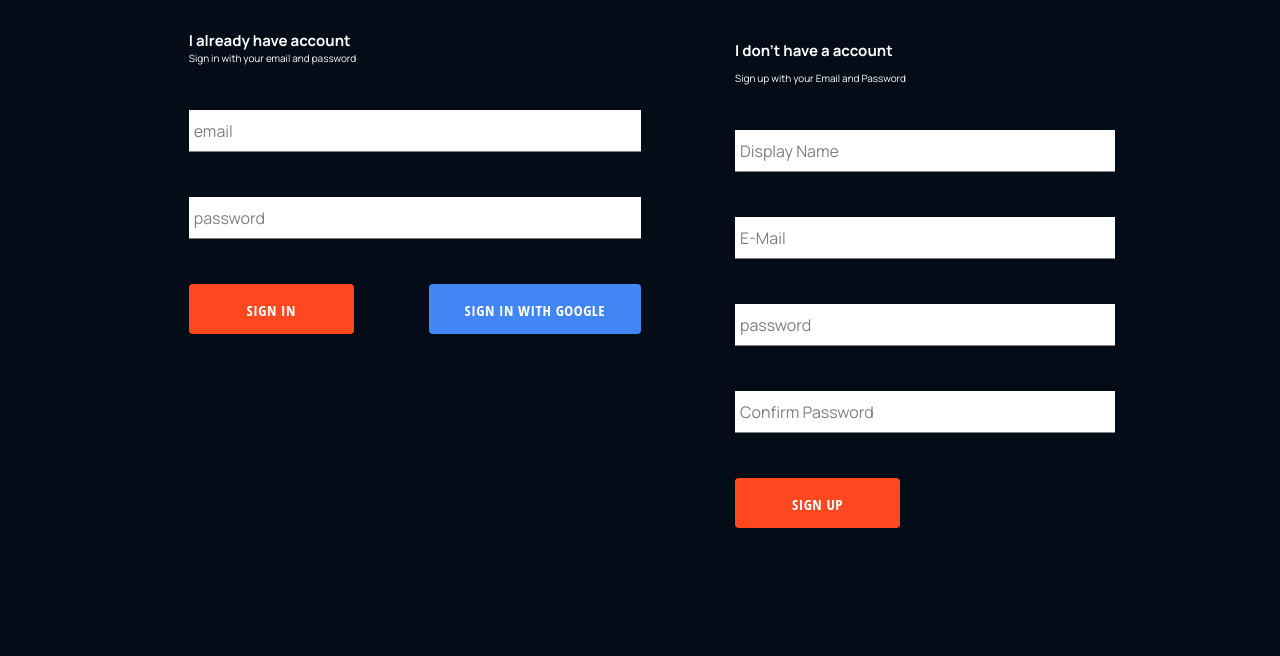
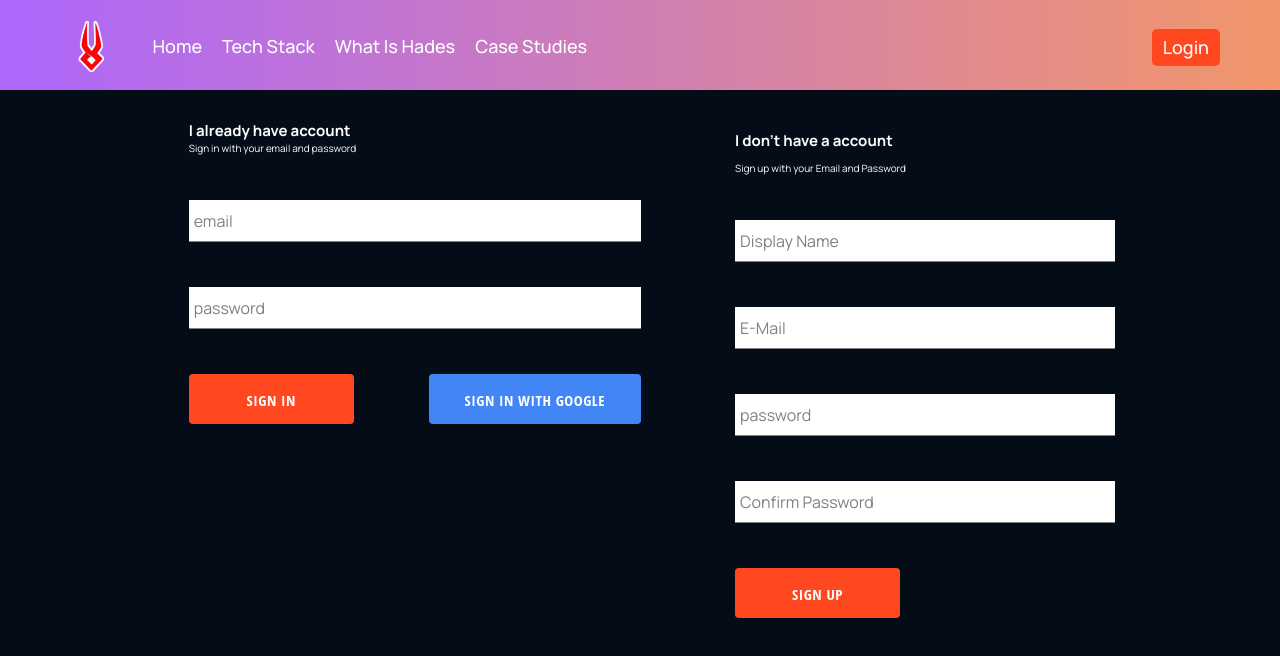
Before and after one commit to 4bdul4ziz/Artificial-Conversation-Entity, a React (Create React App) app in the folder website/: page /login in a window 1280 px wide. Shown: the top 656 px of the page. Built offline with nearby package versions, Linux system fonts and the light colour scheme.

Commit message:
navbar pimp

```diff
--- a/website/src/App.js
+++ b/website/src/App.js
@@ -10,7 +10,6 @@ function App() {
   const HomePage=()=>(
       <div className="App">
         <div className='gradient__bg'>
-          <Navbar/>
           <Header/>
         </div>
         <Brand/>
@@ -26,6 +25,9 @@ function App() {
 
   return (
     <div>
+      <div className='nav'>
+        <Navbar/>
+      </div>
         <Switch>
           <Route exact path="/" component={HomePage} />
           <Route exact path="/login" component={Login} />
--- a/website/src/components/Navbar/Navbar.jsx
+++ b/website/src/components/Navbar/Navbar.jsx
@@ -11,15 +11,15 @@ const Navbar = () => {
 
     const Menu=()=>(
         <>
-            <p><a href="#home">Home</a></p>
-            <p><a href="#brand">Tech Stack</a></p>
-            <p><a href="#wgpt3">What is Hades</a></p>
-            <p><a href="#features">Case Studies</a></p>
+            <p><Link to="/#home" target='_parent'>Home</Link></p>
+            <p><Link to="/#brand" target='_parent'>Tech Stack</Link></p>
+            <p><Link to="/#wgpt3" target='_parent'>What is Hades</Link></p>
+            <p><Link to="/#features" target='_parent'>Case Studies</Link></p>
         </>
     )
 
     const Sign=()=>(
-        <Link to='/login'>
+        <Link to='/login' target='_blank'>
             <button type="button">Login</button>
         </Link>
     )
--- a/website/src/components/Navbar/Navbar.scss
+++ b/website/src/components/Navbar/Navbar.scss
@@ -9,16 +9,17 @@
     margin: 0 1rem;
     cursor: pointer;
     border-bottom: 1px solid transparent;
-    transition: all .6s ease;
+    transition: all .4s ease;
     &:hover{
         // background-color: rgba(178, 29, 224, 0.295);
-        border-bottom: 1px solid orange;
+        border-bottom: 1px solid gold;
         transform: translateY(-4px);
-        box-shadow: 0 10px 4px rgba(0,0, 0,0.2);
+        box-shadow: 0 6px 4px rgba(0,0, 0,0.2);
 
     }
     &:active{
         transform: translateY(-2px);
+        box-shadow: 0 3px 2px rgba(0,0, 0,0.2);
     }
 }
 
@@ -38,14 +39,16 @@
     transition: all .3s;
 
     &:hover{
-        color:#FF4820;
+        color:#ff2020;
         background: transparent;
-        border:1px solid #FF4820;
+        border:1px solid #ff2020;
         transform: translateY(-4px);
+        box-shadow: 0 6px 4px rgba(0,0, 0,0.2);
     }
 
     &:active{
         transform: translateY(-2px);
+        box-shadow: 0 3px 2px rgba(0,0, 0,0.2);
     }
 }
 
@@ -55,7 +58,7 @@
     justify-content: space-between;
     align-items: center;
 
-    padding: 2rem 6rem;
+    padding: 1.5rem 6rem 1rem 6rem;
 
     &-links{
         flex: 1;
@@ -166,3 +169,7 @@
         }
     }
 }
+
+.nav{
+    background: var(--gradient-text);
+}
```
